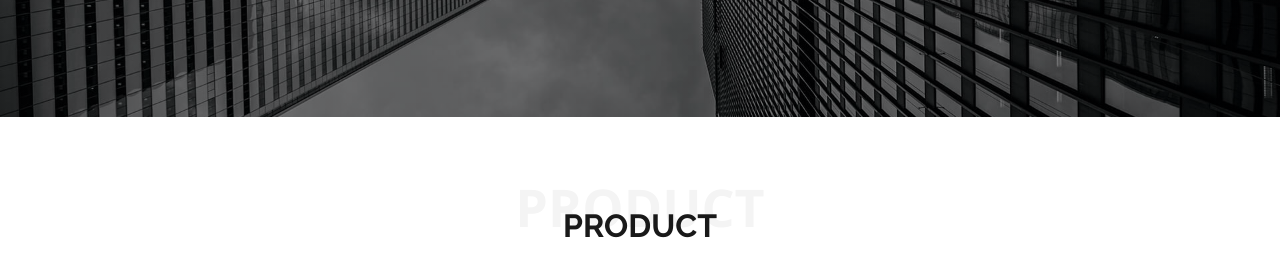
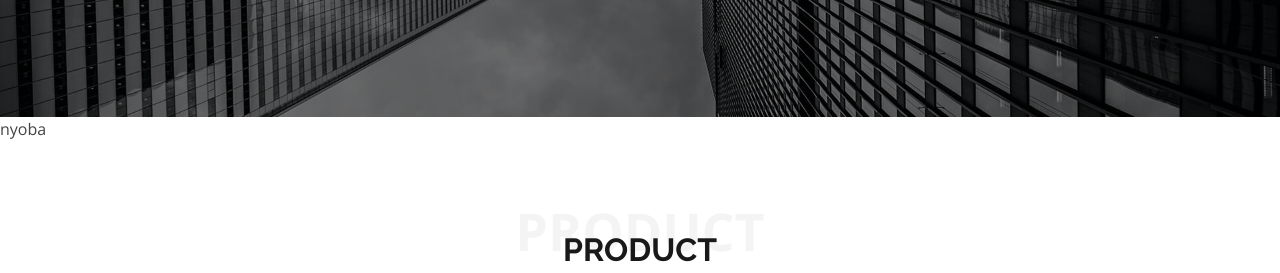
Before and after one commit to AhyatS/bkmproduction, a plain HTML site: page index.html in a window 1280 px wide. Shown: the part 2062-2335 px from the top of the page. Drawn offline with nearby package versions, Linux system fonts and the light colour scheme.

Commit message:
perubahan a

```diff
--- a/index.html
+++ b/index.html
@@ -298,6 +298,7 @@
 
       </div>
     </section><!-- End Cta Section -->
+    <a>nyoba</a>
 
     <!-- ======= Product Section ======= -->
     <section id="portfolio" class="portfolio">
```
